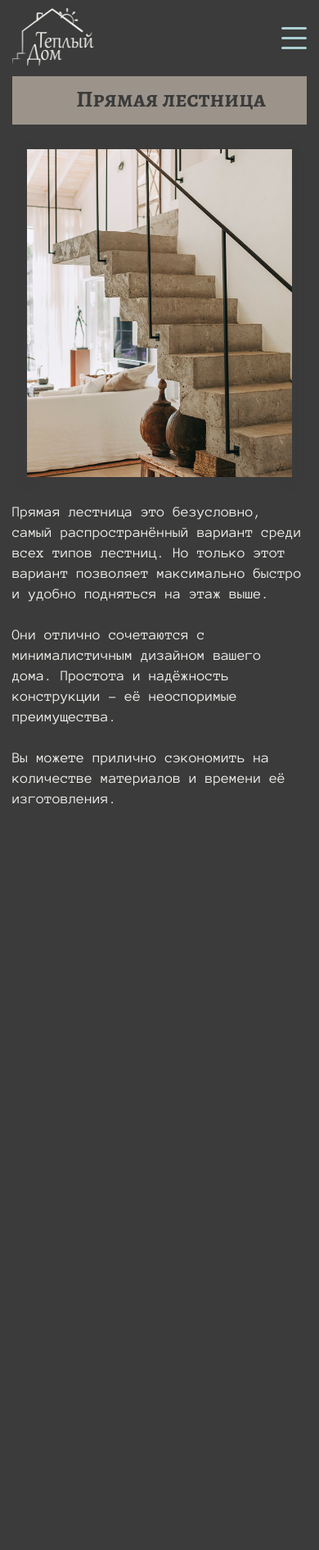
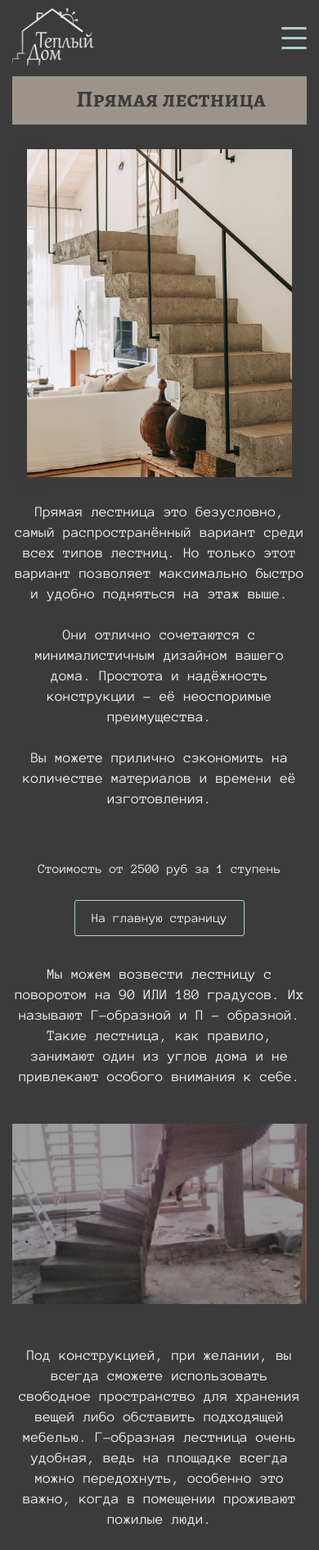
Before and after one commit to LapkiWEB/stairs-ikrutsk, a website: page app/flat.html in a window 390 px wide. Shown: the whole page at 82% size. Before the commit the page ends 1050 px from the top, so only its background shows below. Drawn offline with nearby package versions, Linux system fonts and the light colour scheme; files that its build step writes are made by us from their sources; files whose address does not match are found by name.

Commit message:
add global slider

```diff
--- a/app/flat.html
+++ b/app/flat.html
@@ -11,7 +11,7 @@
 
 <body>
 
-  <header class="header">
+  <header class="header global__header">
     <div class="container">
       <div class="header__top">
         <a href="index.html" class="header__logo">
@@ -108,18 +108,18 @@
         <div class="header__global-images" style="background-image: url('images/content/flat1.jpg');">
         </div>
         <div class="header__global-box">
-            <p class="header__text">
+          <p class="header__text global__text">
             Прямая лестница это безусловно, самый распространённый вариант среди всех типов лестниц. Но только этот
             вариант позволяет максимально быстро и удобно подняться на этаж выше.
           </p>
-            <p class="header__text">
+          <p class="header__text global__text">
             Они отлично сочетаются с минималистичным дизайном вашего дома. Простота и надёжность конструкции - её
             неоспоримые преимущества.
           </p>
-            <p class="header__text">
+          <p class="header__text global__text">
             Вы можете прилично сэкономить на количестве материалов и времени её изготовления.
           </p>
-            <p class="header__global-text">
+          <p class="header__global-text global__text">
             <span>Стоимость от 2500 руб за 1 ступень</span>
           </p>
           <div class="global__btn flat__btn">
@@ -129,14 +129,42 @@
           </div>
         </div>
       </div>
-        <p class="header__global--down-text">
+      <p class="header__global--down-text global__text">
         Мы можем возвести лестницу с поворотом на 90 ИЛИ 180 градусов. Их называют Г-образной и П - образной. Такие
         лестница, как правило, занимают один из углов дома и не привлекают особого внимания к себе.
       </p>
     </div>
   </header>
 
+  <section class="global-slider">
+    <div class="container">
+      <div class="global-slider__inner">
 
+        <div class="global-slider__item" style="background-image: url('images/content/global-slider1.jpg');">
+        </div>
+
+        <div class="global-slider__item" style="background-image: url('images/content/global-slider2.jpg');">
+        </div>
+
+        <div class="global-slider__item" style="background-image: url('images/content/global-slider3.jpg');">
+        </div>
+
+        <div class="global-slider__item" style="background-image: url('images/content/global-slider1.jpg');">
+        </div>
+
+        <div class="global-slider__item" style="background-image: url('images/content/global-slider2.jpg');">
+        </div>
+        <div class="global-slider__item" style="background-image: url('images/content/global-slider3.jpg');">
+        </div>
+      </div>
+
+      <p class="header__text global__text">
+        Под конструкцией, при желании, вы всегда сможете использовать свободное пространство для хранения вещей либо
+        обставить подходящей мебелью. Г-образная лестница очень удобная, ведь на площадке всегда можно передохнуть,
+        особенно это важно, когда в помещении проживают пожилые люди.
+      </p>
+    </div>
+  </section>
 
 
 
--- a/app/js/main.js
+++ b/app/js/main.js
@@ -20,3 +20,28 @@ $(document).ready(function () {
     }
   });
 });
+
+$('.global-slider__inner').slick({
+  prevArrow: '<button class="slick-arrow slick-prev"><img src="images/icons/arrow-left.svg" alt=""></button>',
+  nextArrow: '<button class="slick-arrow slick-next"><img src="images/icons/arrow-right.svg" alt=""></button>',
+  infinite: false,
+  slidesToShow: 3,
+  slidesToScroll: 1,
+  autoplay: true,
+  responsive: [{
+      breakpoint: 1150,
+      settings: {
+        arrows: false,
+        slidesToShow: 2
+      }
+    },
+    {
+      breakpoint: 800,
+      settings: {
+        arrows: false,
+        slidesToShow: 1,
+
+      }
+    }
+  ]
+});
--- a/app/scss/_global.scss
+++ b/app/scss/_global.scss
@@ -125,3 +125,93 @@ li {
   margin-bottom: 56px;
   max-width: fit-content;
 }
+
+
+// start global header
+.header__global-line {
+  margin-top: 80px;
+}
+
+.header__global-images {
+  background-repeat: no-repeat;
+  background-size: cover;
+  background-position: center;
+  width: 640px;
+  height: 790px;
+  z-index: 1;
+  box-shadow: 0px 4px 10px #3B3B3B;
+}
+
+.header__global-inner {
+  display: flex;
+  justify-content: space-between;
+  margin-top: -220px;
+}
+
+.header__global-box {
+  margin-top: 220px;
+  max-width: 585px;
+  width: 100%;
+  padding: 0 40px;
+  position: relative;
+}
+
+.header__global-text {
+  padding-top: 40px;
+}
+
+.global__btn {
+  text-align: center;
+}
+
+.flat__btn {
+  padding-top: 170px;
+}
+
+.header__global--down-text {
+  padding: 34px 0 45px;
+  font-size: 18px;
+  line-height: 25px;
+}
+
+// end global header
+// start global slider
+.global-slider__inner {
+  padding: 0 50px;
+  position: relative;
+  padding-bottom: 50px;
+}
+
+.global-slider__item {
+  min-height: 250px !important;
+  height: 100%;
+  margin: 0 25px;
+  background-repeat: no-repeat;
+  background-size: cover;
+  background-position: center;
+}
+
+.slick-next {
+  position: absolute;
+  right: 0px;
+  top: 80px;
+  z-index: 1;
+}
+
+.slick-prev {
+  top: 80px;
+  z-index: 1;
+  left: 0;
+  position: absolute;
+}
+
+.slick-arrow {
+  cursor: pointer;
+  outline: none;
+  width: 55px;
+  height: 90px;
+  background-color: transparent;
+  border: none;
+}
+
+// end global slider
--- a/app/scss/_media.scss
+++ b/app/scss/_media.scss
@@ -258,6 +258,9 @@
    padding-right: 38px;
    text-align: center;
   }
+  .global-slider__inner{
+    padding: 0 0 50px 0;
+  }
 }
 
 
@@ -352,10 +355,20 @@
     height: 1050px;
   }
    // Временный фикс бага картинки главного экрана. Не растягивалась вниз
-
   .price__title{
     margin-bottom: 35px;
   }
+  .header.global__header {
+    height: auto;
+  }
+  .global__text{
+    text-align: center;
+  }
+}
 
-
+@media(max-width: 400px) {
+  .global-slider__item{
+    min-height: 220px !important;
+    margin: 0;
+  }
 }
--- a/app/scss/style.scss
+++ b/app/scss/style.scss
@@ -11,10 +11,12 @@
    background-size: cover;
    background-position: center;
  }
+
  .header-background {
    background: rgba(59, 59, 59, 0.8);
    min-height: 885px;
  }
+
  .header__top {
    min-height: 90px;
    padding: 10px 0;
@@ -22,22 +24,27 @@
    justify-content: space-between;
    align-items: center;
  }
+
  .header__logo,
  .footer__logo {
    width: 100px;
+
    img {
      width: 100px;
      height: 70px;
    }
  }
+
  .menu__list {
    display: inline-block;
    font-size: 16px;
    line-height: 16px;
+
    &+.menu__list {
      margin-left: 45px;
    }
  }
+
  .menu__list {
    position: relative;
 
@@ -47,6 +54,7 @@
      }
    }
  }
+
  .sub-menu {
    display: none;
    width: 250px;
@@ -57,21 +65,26 @@
    color: #B5AB9F;
    z-index: 10;
  }
+
  .sub-menu__list {
    background: rgba(59, 59, 59, 0.95);
    padding: 12px 10px;
    transition: all .3s;
    cursor: pointer;
+
    &:hover {
      background: rgba(40, 40, 40, 0.8);
      color: $text;
    }
  }
+
  .sub-menu__list-link {
    width: 100%;
  }
+
  .menu__list.menu__arrow {
    padding-right: 25px;
+
    &::before {
      content: "";
      background-image: url(../images/icons/down-arrow.svg);
@@ -82,18 +95,22 @@
      right: 0;
    }
  }
+
  .menu__wrapper {
    display: none;
    order: 1;
    cursor: pointer;
    z-index: 11;
  }
+
  .menu__btn {
    width: 31px;
+
    &-row1,
    &-row2 {
      margin-bottom: 9px;
    }
+
    &-row1,
    &-row2,
    &-row3 {
@@ -103,6 +120,7 @@
      border-radius: 5px;
    }
  }
+
  .menu__wrapper.openDone {
    .menu__btn-row1 {
      transform: rotate(45deg);
@@ -110,9 +128,11 @@
      top: 5px;
      transition: all .5s ease 0s;
    }
+
    .menu__btn-row2 {
      display: none;
    }
+
    .menu__btn-row3 {
      transform: rotate(-45deg);
      position: relative;
@@ -120,39 +140,46 @@
      transition: all .5s ease 0s;
    }
  }
- .menu__list-btn{
+
+ .menu__list-btn {
    left: -27px;
    position: relative;
    display: none;
  }
-.header__wrapper{
+
+ .header__wrapper {
    width: 100%;
    position: relative;
  }
-.header__container{
+
+ .header__container {
    max-width: 590px;
    width: 100%;
    position: absolute;
    right: 0;
    top: 0;
  }
-.header__text{
+
+ .header__text {
    @extend %AnPro-Regular;
    font-size: 18px;
    line-height: 25px;
    padding-bottom: 25px;
    text-align: left;
  }
-.header__box{
+
+ .header__box {
    @extend %AlGrey-Bold;
    font-size: 18px;
    line-height: 25px;
  }
-.header__list-link{
+
+ .header__list-link {
    padding: 25px 4px 0px 3px;
    border-bottom: 1px solid transparent;
    transition: all .3s;
-  &:hover{
+
+   &:hover {
      border-bottom: 1px solid $blue;
    }
  }
@@ -160,10 +187,11 @@
  // end header
  //  start section benefits
 
-.benefits{
+ .benefits {
    padding: 40px 0;
  }
-.benefits__subtitle{
+
+ .benefits__subtitle {
    @extend %AnPro-Regular;
    text-align: center;
    margin: 0 auto;
@@ -173,38 +201,46 @@
    line-height: 22px;
    margin-bottom: 66px;
  }
-.benefits__wrapper{
+
+ .benefits__wrapper {
    display: flex;
    justify-content: space-between;
    margin-bottom: 60px;
  }
-.benefits__item{
+
+ .benefits__item {
    width: 100%;
    text-align: center;
  }
-.benefits__item-img{
+
+ .benefits__item-img {
    margin: 0 auto;
-  img{
+
+   img {
      width: 70px;
      height: 70px;
    }
  }
-.benefits__item-text{
+
+ .benefits__item-text {
    @extend %AnPro-Regular;
    font-size: 24px;
    line-height: 24px;
-  span{
+
+   span {
      font-size: 14px;
      line-height: 14px;
      color: $line;
      display: block;
    }
  }
+
  .benefits__inner,
  .stairs__inner {
    display: flex;
    justify-content: space-between;
  }
+
  .benefits__text,
  .stairs__text {
    @extend %AnPro-Regular;
@@ -214,40 +250,47 @@
    width: 100%;
    padding-right: 25px;
  }
+
  .benefits__btn,
-.stairs__btn{
+ .stairs__btn {
    height: 44px;
    min-width: 243px;
  }
+
  //  end section benefits
 
  // start section stairs
-.stairs{
+ .stairs {
    padding: 60px 0;
  }
-.stairs__wrapper{
+
+ .stairs__wrapper {
    display: flex;
    justify-content: space-between;
    flex-wrap: wrap;
  }
-.stairs__item{
+
+ .stairs__item {
    display: flex;
    justify-content: space-between;
    max-width: 605px;
    margin-bottom: 70px;
    transition: all .3s;
-  &:hover{
+
+   &:hover {
      box-shadow: 0 0 10px rgba(0, 0, 0, 0.5);
    }
  }
-.stairs__img{
+
+ .stairs__img {
    background-repeat: no-repeat;
    background-size: cover;
    background-position: center;
    width: 390px;
    height: 250px;
  }
-.stairs__down{
+
+ .stairs__down {
    display: flex;
    justify-content: space-between;
    padding-right: 37px;
@@ -255,45 +298,52 @@
    align-items: center;
    padding-left: 7px;
  }
-.stairs__down-text{
+
+ .stairs__down-text {
    @extend %AlGrey-Bold;
    font-size: 18px;
    line-height: 25px;
  }
-.stairs__down-price{
+
+ .stairs__down-price {
    @extend %AnPro-Regular;
    font-size: 14px;
    line-height: 14px;
  }
-.stairs__type-img{
+
+ .stairs__type-img {
    height: 250px;
    width: 215px;
    display: flex;
    justify-content: center;
    align-items: center;
  }
-.stairs__items-btn{
+
+ .stairs__items-btn {
    margin-top: 22px;
    margin-bottom: 7px;
  }
 
  // end section stairs
  // start section price
-.price{
+ .price {
    padding: 60px 0px 60px;
  }
-.price__text{
+
+ .price__text {
    @extend %AnPro-Regular;
    font-size: 18px;
    line-height: 25px;
    text-align: center;
    margin: 0 auto 40px;
  }
-.price__text-down{
+
+ .price__text-down {
    max-width: 860px;
    width: 100%;
  }
-.price__box{
+
+ .price__box {
    margin: 0 auto;
    max-width: 540px;
    width: 100%;
@@ -301,26 +351,30 @@
    border-right: 1px solid $line;
    margin-bottom: 40px;
  }
-.price__inner{
+
+ .price__inner {
    display: flex;
    justify-content: space-between;
    padding: 25px 0;
  }
-.price__name{
+
+ .price__name {
    @extend %AlGrey-Bold;
    font-size: 18px;
    line-height: 25px;
    text-align: center;
    width: 50%;
  }
-.price-money{
+
+ .price-money {
    @extend %AlGrey-Regular;
    width: 50%;
    font-size: 18px;
    line-height: 24px;
    text-align: center;
  }
-.price__btn__wrapper{
+
+ .price__btn__wrapper {
    text-align: center;
  }
 
@@ -328,7 +382,7 @@
 
  // start section write
 
-.write{
+ .write {
    background-image: url(../images/content/write-background.jpg);
    background-repeat: no-repeat;
    background-size: cover;
@@ -336,17 +390,19 @@
    min-height: 510px;
    max-width: 100%;
  }
+
  .write__background {
    background: rgba(59, 59, 59, 0.8);
    min-height: 510px;
    max-width: 100%;
  }
-.write__title{
+
+ .write__title {
    padding-top: 40px;
    margin-bottom: 70px;
  }
 
-.write__form{
+ .write__form {
    margin: 0 auto;
    text-align: center;
    max-width: 800px;
@@ -355,12 +411,14 @@
    flex-wrap: wrap;
    margin-bottom: 100px;
  }
-.write__form-box{
+
+ .write__form-box {
    max-width: 350px;
    width: 100%;
    height: 120px;
    position: relative;
-  input{
+
+   input {
      max-width: 350px;
      width: 100%;
      margin-bottom: 28px;
@@ -372,35 +430,41 @@
      line-height: 14px;
      padding-bottom: 4px;
      color: $text;
-    &::placeholder{
+
+     &::placeholder {
        color: $line;
        border: none;
        padding-left: 19px;
      }
    }
  }
-.write__btn{
+
+ .write__btn {
    position: absolute;
    bottom: 0;
    right: 0;
    background-color: transparent;
    color: $text;
    padding: 13px 40px;
-  &:hover{
+
+   &:hover {
      background-color: $blue;
    }
  }
-.write__line{
+
+ .write__line {
    background: rgba(181, 171, 159, 0.7);
    min-height: 60px;
    width: 100%;
    padding: 15px 20px;
  }
-.write__inner{
+
+ .write__inner {
    display: flex;
    justify-content: center;
  }
-.write__item{
+
+ .write__item {
    max-width: 400px;
    width: 100%;
    min-height: 60px;
@@ -408,9 +472,11 @@
    flex-wrap: wrap;
    align-items: center;
  }
-.write__social{
+
+ .write__social {
    padding-left: 50px;
  }
+
  .write-phone,
  .write-e-mail {
    padding-left: 38px;
@@ -422,7 +488,8 @@
    line-height: 18px;
    position: relative;
    color: $background;
-  &::before{
+
+   &::before {
      position: absolute;
      content: "";
      top: 0;
@@ -431,33 +498,41 @@
      height: 21px;
    }
  }
-.write-phone{
+
+ .write-phone {
    margin-bottom: 10px;
+
    &::before {
      background-image: url(../images/icons/phone.svg);
    }
  }
-.write-e-mail{
-  &::before{
+
+ .write-e-mail {
+   &::before {
      background-image: url(../images/icons/e-mail.svg);
    }
  }
-.write__social-list{
+
+ .write__social-list {
    display: inline-block;
-  & + .write__social-list{
+
+   &+.write__social-list {
      margin-left: 20px;
    }
  }
+
  // end section write
  // start section gallery
-.gallery{
+ .gallery {
    padding: 40px 0;
  }
+
  .gallery__inner {
    display: flex;
    justify-content: space-between;
    flex-wrap: wrap;
  }
+
  .gallery__item {
    max-width: 627px;
    width: 100%;
@@ -465,6 +540,7 @@
    justify-content: space-between;
    margin-bottom: 50px;
  }
+
  .gallery__img {
    background-repeat: no-repeat;
    background-size: cover;
@@ -473,6 +549,7 @@
    width: 100%;
    height: 250px;
  }
+
  .gallery__box {
    max-width: 215px;
    height: 250px;
@@ -481,43 +558,52 @@
    flex-wrap: wrap;
    align-content: space-between;
  }
+
  .gallery__box-description {
    font-size: 18px;
    line-height: 19px;
    @extend %AnPro-Bold;
    padding-bottom: 20px;
  }
+
  .gallery__wrapper {
    font-size: 14px;
    line-height: 14px;
    @extend %AnPro-Regular;
  }
+
  .gallery__text {
    display: flex;
    justify-content: space-between;
-  &+.gallery__text{
+
+   &+.gallery__text {
      margin-top: 10px;
    }
  }
-.gallery__text-sum{
+
+ .gallery__text-sum {
    color: $blue;
    font-size: 18px;
    line-height: 18px;
  }
-.gallery__wrapper-btn{
+
+ .gallery__wrapper-btn {
    text-align: center;
  }
+
  // end section gallery
  // start footer
-.footer{
+ .footer {
    padding: 40px 0;
    border-top: 2px solid $line;
    min-height: 418px;
  }
+
  .footer__wrapper {
    display: flex;
    justify-content: space-between;
  }
+
  .footer__info {
    max-width: 230px;
    width: 100%;
@@ -525,20 +611,24 @@
    align-items: space-between;
    flex-wrap: wrap
  }
+
  .footer__info-text {
    @extend %AnPro-Regular;
    font-size: 12px;
    line-height: 25px;
    color: $line;
  }
+
  .footer__inner {
    display: flex;
    justify-content: space-between;
  }
+
  .footer__item {
    width: 200px;
    margin-bottom: 30px;
  }
+
  .footer__title {
    @extend %AnPro-Regular;
    font-size: 16px;
@@ -546,29 +636,35 @@
    color: $text;
    padding-bottom: 28px;
  }
+
  .footer__menu {
    font-size: 14px;
    line-height: 15px;
    color: $line;
  }
+
  .footer__list-link {
    border-bottom: 1px solid transparent;
    margin-bottom: 20px;
    transition: all .3s;
+
    &:hover {
      border-bottom: 1px solid $blue;
    }
  }
-.footer__social{
+
+ .footer__social {
    padding: 0;
    padding-top: 25px;
  }
-.footer__mardvey{
+
+ .footer__mardvey {
    text-align: center;
    position: relative;
    padding-top: 50px;
  }
-.footer__mardvey-link{
+
+ .footer__mardvey-link {
    @extend %AnPro-Regular;
    font-size: 16px;
    line-height: 25px;
@@ -580,56 +676,6 @@
 
 
 
-// start str flat
-.header__global-line{
-  margin-top: 80px;
-}
-.header__global-images{
-  background-repeat: no-repeat;
-  background-size: cover;
-  background-position: center;
-  width: 640px;
-  height: 790px;
-  z-index: 1;
-  box-shadow: 0px 4px 10px #3B3B3B;
-}
-.header__global-inner{
-  display: flex;
-  justify-content: space-between;
-  margin-top: -220px;
-}
-.header__global-box{
-  margin-top: 220px;
-  max-width: 585px;
-  width: 100%;
-  padding: 0 40px;
-  position: relative;
-}
-.header__global-text {
-  padding-top: 40px;
-}
-.global__btn{
-  text-align: center;
-}
-.flat__btn{
-  padding-top: 170px;
-}
-.header__global--down-text{
-  padding: 34px 0 45px;
-  font-size: 18px;
-  line-height: 25px;
-}
-
-
-
-
-
-
-
-
-
-
-
 
 
 
```
Also changed, not shown: app/css/style.min.css, app/images/content/global-slider1.jpg (added), app/images/content/global-slider2.jpg (added), app/images/content/global-slider3.jpg (added), app/images/icons/arrow-left.svg (added), app/images/icons/arrow-right.svg (added), app/js/main.min.js. Lines whose indentation alone changed are shown as unchanged.
